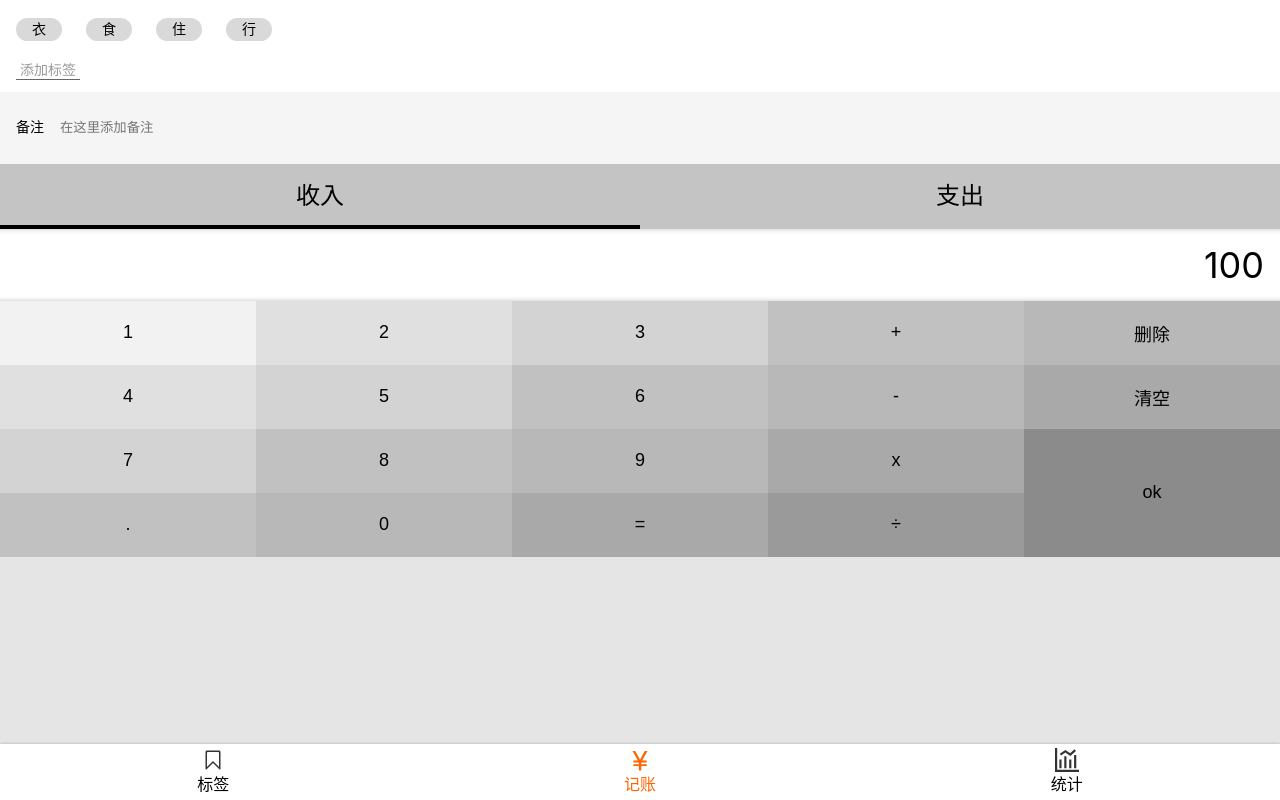
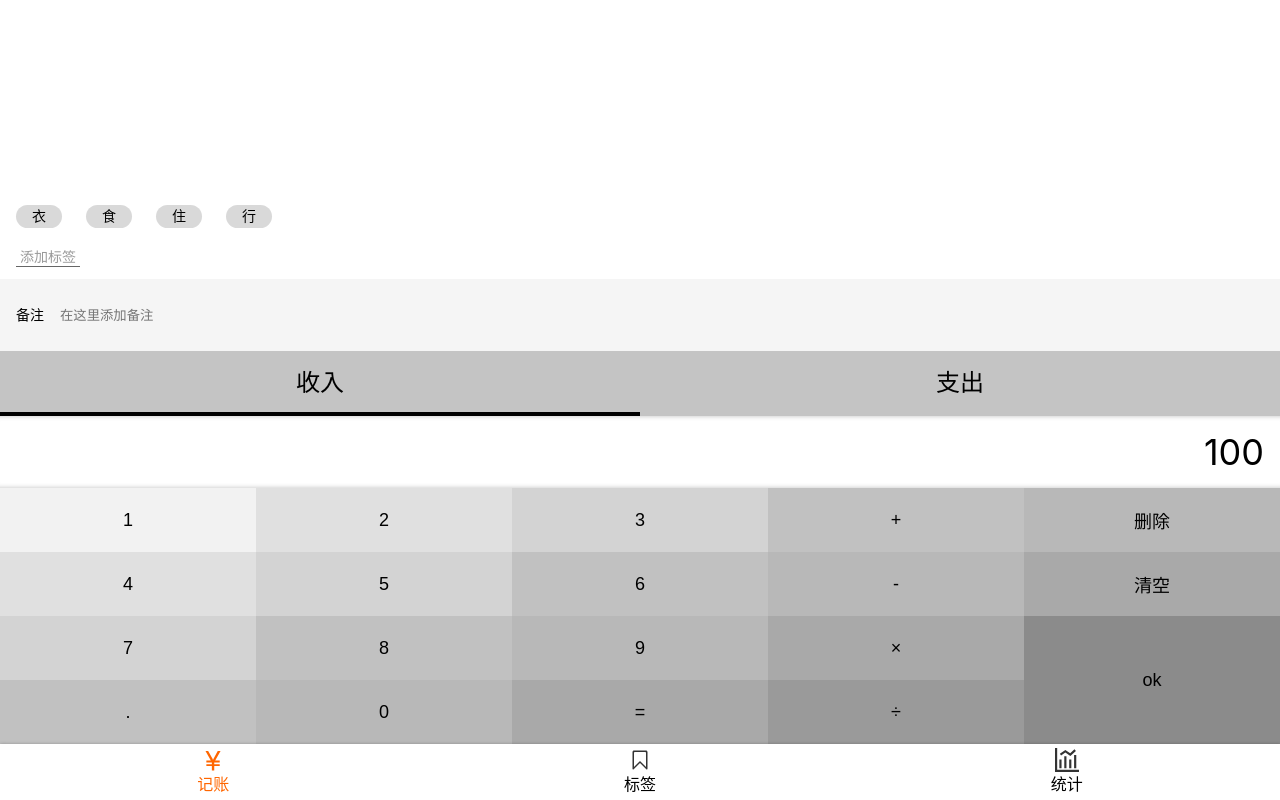
Before and after one commit to Leerongyue/morney-react, a React app: page /#/money in a window 1280 px wide. Built offline with nearby package versions, Linux system fonts and the light colour scheme.

Commit message:
完成Money之UI

```diff
--- a/src/components/Layout.tsx
+++ b/src/components/Layout.tsx
@@ -17,7 +17,7 @@ overflow: auto;
 const Layout = (props: any) => {
   return (
     <Wrapper>
-      <h2>{props.children}</h2>
+      <h2 className={props.className}>{props.children}</h2>
       <Nav/>
     </Wrapper>
   );
--- a/src/components/Nav.tsx
+++ b/src/components/Nav.tsx
@@ -34,15 +34,15 @@ const Nav = () => {
     <NavWrapper>
       <ul>
         <li>
+          <NavLink to="/money" activeClassName="selected">
+            <Icon name={'money'}/>
+            记账
+          </NavLink>
+        </li>
+        <li>
           <NavLink to="/tags" activeClassName="selected">
             <Icon name={'tag'}/>
             标签
-          </NavLink>
-        </li>
-        <li>
-          <NavLink to="/money" activeClassName="selected">
-            <Icon name={'money'}/>
-            记账
           </NavLink>
         </li>
         <li>
--- a/src/index..scss
+++ b/src/index..scss
@@ -40,3 +40,8 @@ body {
   display: block;
   clear: both;
 }
+//.xxx{
+//  border:1px solid red;
+//}
+//
+//
--- a/src/views/Money.tsx
+++ b/src/views/Money.tsx
@@ -5,6 +5,11 @@ import styled from 'styled-components';
 const TagsSection = styled.section`
 padding:0 16px;
 background: #FFFFFF;
+flex-grow: 1;
+display: flex;
+flex-direction: column;
+align-items: flex-start;
+justify-content: flex-end;
   >button{
   background:none;
   border:none;
@@ -127,10 +132,14 @@ const NumberPadSection = styled.section`
 }
 
 `;
+const MyLayout = styled(Layout)`
+display: flex;
+flex-direction: column;
+`;
 
 function Money() {
   return (
-    <Layout>
+    <MyLayout>
       <TagsSection>
         <ol>
           <li>衣</li>
@@ -170,7 +179,7 @@ function Money() {
           <button>7</button>
           <button>8</button>
           <button>9</button>
-          <button>x</button>
+          <button>×</button>
           <button className={'ok'}>ok</button>
           <button>.</button>
           <button>0</button>
@@ -178,7 +187,7 @@ function Money() {
           <button>÷</button>
         </div>
       </NumberPadSection>
-    </Layout>
+    </MyLayout>
   );
 }
 
```
